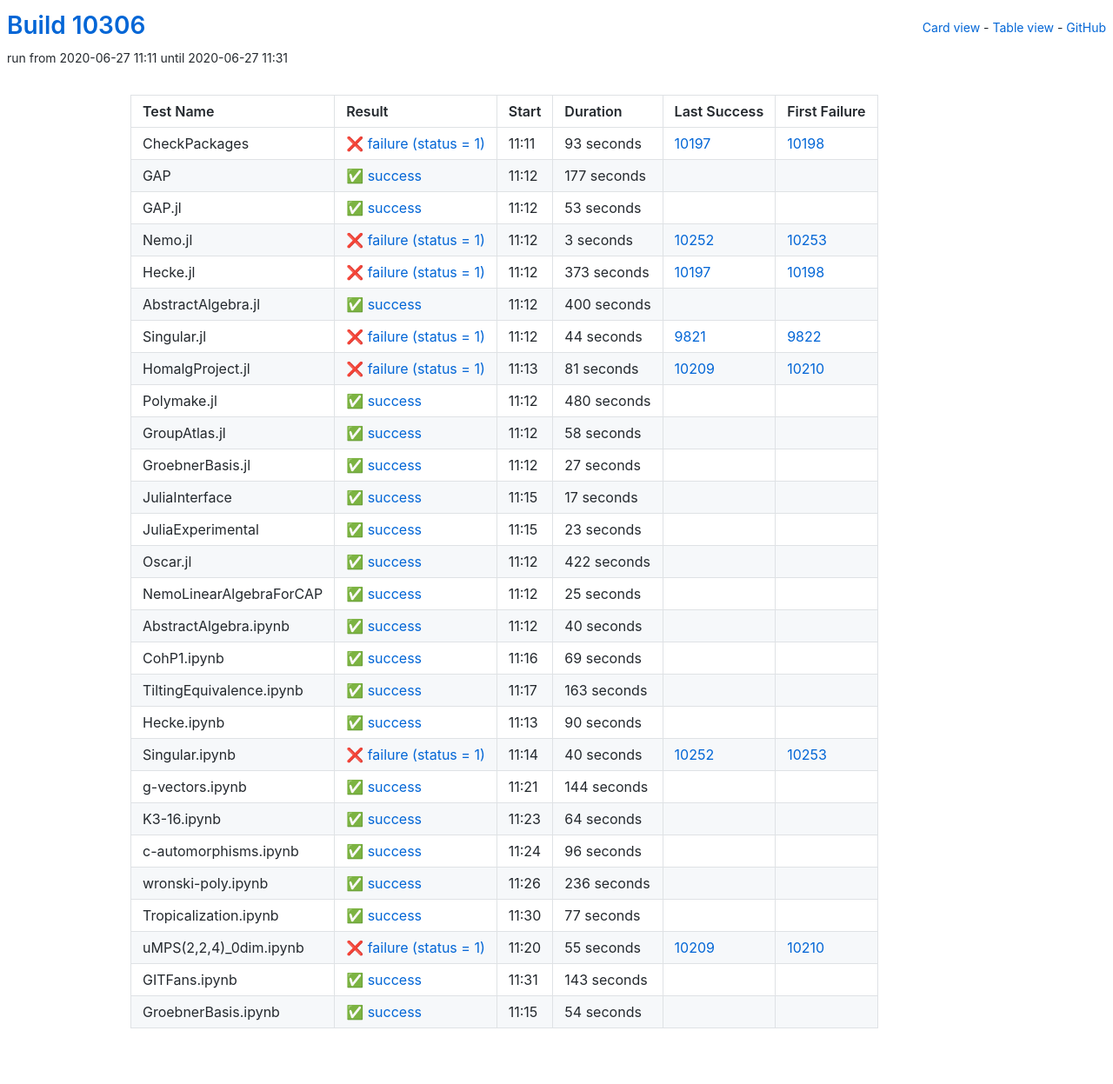
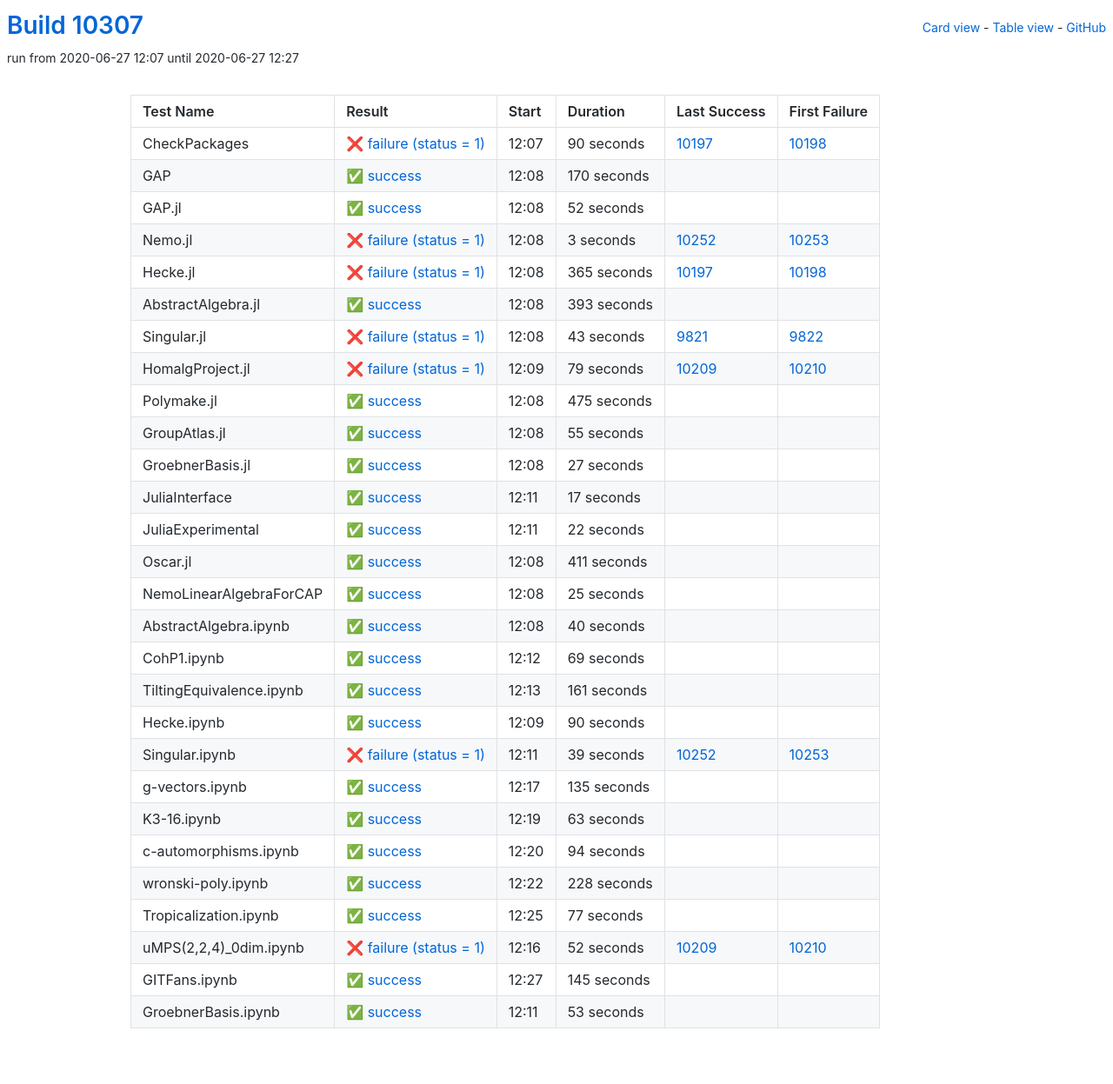
Before and after one commit to oscar-system/oscar-ci-status, a Jekyll site: the page built from table.html, in a window 1280 px wide. Shown: the whole page at 87% size. Built offline with Jekyll 4.4.1, drawn with Linux system fonts in a browser that asks for light colours.

Commit message:
Build #10307

```diff
--- a/_data/ci.yml
+++ b/_data/ci.yml
@@ -1,6 +1,6 @@
 ---
-build: 10306
-build_url: https://oscarci.mathematik.uni-kl.de/job/oscar/10306/
+build: 10307
+build_url: https://oscarci.mathematik.uni-kl.de/job/oscar/10307/
 job: oscar
 organization: oscar-system
 repo: oscar-ci-status
@@ -8,44 +8,44 @@
 tests:
 - name: CheckPackages
   id: checkpackages
-  log: https://oscarci.mathematik.uni-kl.de/job/oscar/10306/artifact/logs/build-10306/CheckPackages.log
-  start: 2020-06-27 11:11
+  log: https://oscarci.mathematik.uni-kl.de/job/oscar/10307/artifact/logs/build-10307/CheckPackages.log
+  start: 2020-06-27 12:07
   success: false
   exitcode: 1
   status: failure
-  duration: 93
+  duration: 90
   last_success: 10197
   last_success_url: https://oscarci.mathematik.uni-kl.de/job/oscar/10197/
   first_failure: 10198
   first_failure_url: https://oscarci.mathematik.uni-kl.de/job/oscar/10198/
 - name: GAP
   id: gap
-  log: https://oscarci.mathematik.uni-kl.de/job/oscar/10306/artifact/logs/build-10306/GAP.log
-  start: 2020-06-27 11:12
+  log: https://oscarci.mathematik.uni-kl.de/job/oscar/10307/artifact/logs/build-10307/GAP.log
+  start: 2020-06-27 12:08
   success: true
   exitcode: 0
   status: success
-  duration: 177
+  duration: 170
   last_success: false
   last_success_url:
   first_failure: false
   first_failure_url:
 - name: GAP.jl
   id: gap-jl
-  log: https://oscarci.mathematik.uni-kl.de/job/oscar/10306/artifact/logs/build-10306/GAP.jl.log
-  start: 2020-06-27 11:12
+  log: https://oscarci.mathematik.uni-kl.de/job/oscar/10307/artifact/logs/build-10307/GAP.jl.log
+  start: 2020-06-27 12:08
   success: true
   exitcode: 0
   status: success
-  duration: 53
+  duration: 52
   last_success: false
   last_success_url:
   first_failure: false
   first_failure_url:
 - name: Nemo.jl
   id: nemo-jl
-  log: https://oscarci.mathematik.uni-kl.de/job/oscar/10306/artifact/logs/build-10306/Nemo.jl.log
-  start: 2020-06-27 11:12
+  log: https://oscarci.mathematik.uni-kl.de/job/oscar/10307/artifact/logs/build-10307/Nemo.jl.log
+  start: 2020-06-27 12:08
   success: false
   exitcode: 1
   status: failure
@@ -56,80 +56,80 @@
   first_failure_url: https://oscarci.mathematik.uni-kl.de/job/oscar/10253/
 - name: Hecke.jl
   id: hecke-jl
-  log: https://oscarci.mathematik.uni-kl.de/job/oscar/10306/artifact/logs/build-10306/Hecke.jl.log
-  start: 2020-06-27 11:12
+  log: https://oscarci.mathematik.uni-kl.de/job/oscar/10307/artifact/logs/build-10307/Hecke.jl.log
+  start: 2020-06-27 12:08
   success: false
   exitcode: 1
   status: failure
-  duration: 373
+  duration: 365
   last_success: 10197
   last_success_url: https://oscarci.mathematik.uni-kl.de/job/oscar/10197/
   first_failure: 10198
   first_failure_url: https://oscarci.mathematik.uni-kl.de/job/oscar/10198/
 - name: AbstractAlgebra.jl
   id: abstractalgebra-jl
-  log: https://oscarci.mathematik.uni-kl.de/job/oscar/10306/artifact/logs/build-10306/AbstractAlgebra.jl.log
-  start: 2020-06-27 11:12
+  log: https://oscarci.mathematik.uni-kl.de/job/oscar/10307/artifact/logs/build-10307/AbstractAlgebra.jl.log
+  start: 2020-06-27 12:08
   success: true
   exitcode: 0
   status: success
-  duration: 400
+  duration: 393
   last_success: false
   last_success_url:
   first_failure: false
   first_failure_url:
 - name: Singular.jl
   id: singular-jl
-  log: https://oscarci.mathematik.uni-kl.de/job/oscar/10306/artifact/logs/build-10306/Singular.jl.log
-  start: 2020-06-27 11:12
+  log: https://oscarci.mathematik.uni-kl.de/job/oscar/10307/artifact/logs/build-10307/Singular.jl.log
+  start: 2020-06-27 12:08
   success: false
   exitcode: 1
   status: failure
-  duration: 44
+  duration: 43
   last_success: 9821
   last_success_url: https://oscarci.mathematik.uni-kl.de/job/oscar/9821/
   first_failure: 9822
   first_failure_url: https://oscarci.mathematik.uni-kl.de/job/oscar/9822/
 - name: HomalgProject.jl
   id: homalgproject-jl
-  log: https://oscarci.mathematik.uni-kl.de/job/oscar/10306/artifact/logs/build-10306/HomalgProject.jl.log
-  start: 2020-06-27 11:13
+  log: https://oscarci.mathematik.uni-kl.de/job/oscar/10307/artifact/logs/build-10307/HomalgProject.jl.log
+  start: 2020-06-27 12:09
   success: false
   exitcode: 1
   status: failure
-  duration: 81
+  duration: 79
   last_success: 10209
   last_success_url: https://oscarci.mathematik.uni-kl.de/job/oscar/10209/
   first_failure: 10210
   first_failure_url: https://oscarci.mathematik.uni-kl.de/job/oscar/10210/
 - name: Polymake.jl
   id: polymake-jl
-  log: https://oscarci.mathematik.uni-kl.de/job/oscar/10306/artifact/logs/build-10306/Polymake.jl.log
-  start: 2020-06-27 11:12
+  log: https://oscarci.mathematik.uni-kl.de/job/oscar/10307/artifact/logs/build-10307/Polymake.jl.log
+  start: 2020-06-27 12:08
   success: true
   exitcode: 0
   status: success
-  duration: 480
+  duration: 475
   last_success: false
   last_success_url:
   first_failure: false
   first_failure_url:
 - name: GroupAtlas.jl
   id: groupatlas-jl
-  log: https://oscarci.mathematik.uni-kl.de/job/oscar/10306/artifact/logs/build-10306/GroupAtlas.jl.log
-  start: 2020-06-27 11:12
+  log: https://oscarci.mathematik.uni-kl.de/job/oscar/10307/artifact/logs/build-10307/GroupAtlas.jl.log
+  start: 2020-06-27 12:08
   success: true
   exitcode: 0
   status: success
-  duration: 58
+  duration: 55
   last_success: false
   last_success_url:
   first_failure: false
   first_failure_url:
 - name: GroebnerBasis.jl
   id: groebnerbasis-jl
-  log: https://oscarci.mathematik.uni-kl.de/job/oscar/10306/artifact/logs/build-10306/GroebnerBasis.jl.log
-  start: 2020-06-27 11:12
+  log: https://oscarci.mathematik.uni-kl.de/job/oscar/10307/artifact/logs/build-10307/GroebnerBasis.jl.log
+  start: 2020-06-27 12:08
   success: true
   exitcode: 0
   status: success
@@ -140,8 +140,8 @@
   first_failure_url:
 - name: JuliaInterface
   id: juliainterface
-  log: https://oscarci.mathematik.uni-kl.de/job/oscar/10306/artifact/logs/build-10306/JuliaInterface.log
-  start: 2020-06-27 11:15
+  log: https://oscarci.mathematik.uni-kl.de/job/oscar/10307/artifact/logs/build-10307/JuliaInterface.log
+  start: 2020-06-27 12:11
   success: true
   exitcode: 0
   status: success
@@ -152,32 +152,32 @@
   first_failure_url:
 - name: JuliaExperimental
   id: juliaexperimental
-  log: https://oscarci.mathematik.uni-kl.de/job/oscar/10306/artifact/logs/build-10306/JuliaExperimental.log
-  start: 2020-06-27 11:15
+  log: https://oscarci.mathematik.uni-kl.de/job/oscar/10307/artifact/logs/build-10307/JuliaExperimental.log
+  start: 2020-06-27 12:11
   success: true
   exitcode: 0
   status: success
-  duration: 23
+  duration: 22
   last_success: false
   last_success_url:
   first_failure: false
   first_failure_url:
 - name: Oscar.jl
   id: oscar-jl
-  log: https://oscarci.mathematik.uni-kl.de/job/oscar/10306/artifact/logs/build-10306/Oscar.jl.log
-  start: 2020-06-27 11:12
+  log: https://oscarci.mathematik.uni-kl.de/job/oscar/10307/artifact/logs/build-10307/Oscar.jl.log
+  start: 2020-06-27 12:08
   success: true
   exitcode: 0
   status: success
-  duration: 422
+  duration: 411
   last_success: false
   last_success_url:
   first_failure: false
   first_failure_url:
 - name: NemoLinearAlgebraForCAP
   id: nemolinearalgebraforcap
-  log: https://oscarci.mathematik.uni-kl.de/job/oscar/10306/artifact/logs/build-10306/NemoLinearAlgebraForCAP.log
-  start: 2020-06-27 11:12
+  log: https://oscarci.mathematik.uni-kl.de/job/oscar/10307/artifact/logs/build-10307/NemoLinearAlgebraForCAP.log
+  start: 2020-06-27 12:08
   success: true
   exitcode: 0
   status: success
@@ -188,8 +188,8 @@
   first_failure_url:
 - name: AbstractAlgebra.ipynb
   id: abstractalgebra-ipynb
-  log: https://oscarci.mathematik.uni-kl.de/job/oscar/10306/artifact/logs/build-10306/AbstractAlgebra.ipynb.log
-  start: 2020-06-27 11:12
+  log: https://oscarci.mathematik.uni-kl.de/job/oscar/10307/artifact/logs/build-10307/AbstractAlgebra.ipynb.log
+  start: 2020-06-27 12:08
   success: true
   exitcode: 0
   status: success
@@ -200,8 +200,8 @@
   first_failure_url:
 - name: CohP1.ipynb
   id: cohp1-ipynb
-  log: https://oscarci.mathematik.uni-kl.de/job/oscar/10306/artifact/logs/build-10306/CohP1.ipynb.log
-  start: 2020-06-27 11:16
+  log: https://oscarci.mathematik.uni-kl.de/job/oscar/10307/artifact/logs/build-10307/CohP1.ipynb.log
+  start: 2020-06-27 12:12
   success: true
   exitcode: 0
   status: success
@@ -212,20 +212,20 @@
   first_failure_url:
 - name: TiltingEquivalence.ipynb
   id: tiltingequivalence-ipynb
-  log: https://oscarci.mathematik.uni-kl.de/job/oscar/10306/artifact/logs/build-10306/TiltingEquivalence.ipynb.log
-  start: 2020-06-27 11:17
+  log: https://oscarci.mathematik.uni-kl.de/job/oscar/10307/artifact/logs/build-10307/TiltingEquivalence.ipynb.log
+  start: 2020-06-27 12:13
   success: true
   exitcode: 0
   status: success
-  duration: 163
+  duration: 161
   last_success: false
   last_success_url:
   first_failure: false
   first_failure_url:
 - name: Hecke.ipynb
   id: hecke-ipynb
-  log: https://oscarci.mathematik.uni-kl.de/job/oscar/10306/artifact/logs/build-10306/Hecke.ipynb.log
-  start: 2020-06-27 11:13
+  log: https://oscarci.mathematik.uni-kl.de/job/oscar/10307/artifact/logs/build-10307/Hecke.ipynb.log
+  start: 2020-06-27 12:09
   success: true
   exitcode: 0
   status: success
@@ -236,68 +236,68 @@
   first_failure_url:
 - name: Singular.ipynb
   id: singular-ipynb
-  log: https://oscarci.mathematik.uni-kl.de/job/oscar/10306/artifact/logs/build-10306/Singular.ipynb.log
-  start: 2020-06-27 11:14
+  log: https://oscarci.mathematik.uni-kl.de/job/oscar/10307/artifact/logs/build-10307/Singular.ipynb.log
+  start: 2020-06-27 12:11
   success: false
   exitcode: 1
   status: failure
-  duration: 40
+  duration: 39
   last_success: 10252
   last_success_url: https://oscarci.mathematik.uni-kl.de/job/oscar/10252/
   first_failure: 10253
   first_failure_url: https://oscarci.mathematik.uni-kl.de/job/oscar/10253/
 - name: g-vectors.ipynb
   id: g-vectors-ipynb
-  log: https://oscarci.mathematik.uni-kl.de/job/oscar/10306/artifact/logs/build-10306/g-vectors.ipynb.log
-  start: 2020-06-27 11:21
+  log: https://oscarci.mathematik.uni-kl.de/job/oscar/10307/artifact/logs/build-10307/g-vectors.ipynb.log
+  start: 2020-06-27 12:17
   success: true
   exitcode: 0
   status: success
-  duration: 144
+  duration: 135
   last_success: false
   last_success_url:
   first_failure: false
   first_failure_url:
 - name: K3-16.ipynb
   id: k3-16-ipynb
-  log: https://oscarci.mathematik.uni-kl.de/job/oscar/10306/artifact/logs/build-10306/K3-16.ipynb.log
-  start: 2020-06-27 11:23
+  log: https://oscarci.mathematik.uni-kl.de/job/oscar/10307/artifact/logs/build-10307/K3-16.ipynb.log
+  start: 2020-06-27 12:19
   success: true
   exitcode: 0
   status: success
-  duration: 64
+  duration: 63
   last_success: false
   last_success_url:
   first_failure: false
   first_failure_url:
 - name: c-automorphisms.ipynb
   id: c-automorphisms-ipynb
-  log: https://oscarci.mathematik.uni-kl.de/job/oscar/10306/artifact/logs/build-10306/c-automorphisms.ipynb.log
-  start: 2020-06-27 11:24
+  log: https://oscarci.mathematik.uni-kl.de/job/oscar/10307/artifact/logs/build-10307/c-automorphisms.ipynb.log
+  start: 2020-06-27 12:20
   success: true
   exitcode: 0
   status: success
-  duration: 96
+  duration: 94
   last_success: false
   last_success_url:
   first_failure: false
   first_failure_url:
 - name: wronski-poly.ipynb
   id: wronski-poly-ipynb
-  log: https://oscarci.mathematik.uni-kl.de/job/oscar/10306/artifact/logs/build-10306/wronski-poly.ipynb.log
-  start: 2020-06-27 11:26
+  log: https://oscarci.mathematik.uni-kl.de/job/oscar/10307/artifact/logs/build-10307/wronski-poly.ipynb.log
+  start: 2020-06-27 12:22
   success: true
   exitcode: 0
   status: success
-  duration: 236
+  duration: 228
   last_success: false
   last_success_url:
   first_failure: false
   first_failure_url:
 - name: Tropicalization.ipynb
   id: tropicalization-ipynb
-  log: https://oscarci.mathematik.uni-kl.de/job/oscar/10306/artifact/logs/build-10306/Tropicalization.ipynb.log
-  start: 2020-06-27 11:30
+  log: https://oscarci.mathematik.uni-kl.de/job/oscar/10307/artifact/logs/build-10307/Tropicalization.ipynb.log
+  start: 2020-06-27 12:25
   success: true
   exitcode: 0
   status: success
@@ -308,36 +308,36 @@
   first_failure_url:
 - name: uMPS(2,2,4)_0dim.ipynb
   id: umps-2-2-4-0dim-ipynb
-  log: https://oscarci.mathematik.uni-kl.de/job/oscar/10306/artifact/logs/build-10306/uMPS-2-2-4-_0dim.ipynb.log
-  start: 2020-06-27 11:20
+  log: https://oscarci.mathematik.uni-kl.de/job/oscar/10307/artifact/logs/build-10307/uMPS-2-2-4-_0dim.ipynb.log
+  start: 2020-06-27 12:16
   success: false
   exitcode: 1
   status: failure
-  duration: 55
+  duration: 52
   last_success: 10209
   last_success_url: https://oscarci.mathematik.uni-kl.de/job/oscar/10209/
   first_failure: 10210
   first_failure_url: https://oscarci.mathematik.uni-kl.de/job/oscar/10210/
 - name: GITFans.ipynb
   id: gitfans-ipynb
-  log: https://oscarci.mathematik.uni-kl.de/job/oscar/10306/artifact/logs/build-10306/GITFans.ipynb.log
-  start: 2020-06-27 11:31
+  log: https://oscarci.mathematik.uni-kl.de/job/oscar/10307/artifact/logs/build-10307/GITFans.ipynb.log
+  start: 2020-06-27 12:27
   success: true
   exitcode: 0
   status: success
-  duration: 143
+  duration: 145
   last_success: false
   last_success_url:
   first_failure: false
   first_failure_url:
 - name: GroebnerBasis.ipynb
   id: groebnerbasis-ipynb
-  log: https://oscarci.mathematik.uni-kl.de/job/oscar/10306/artifact/logs/build-10306/GroebnerBasis.ipynb.log
-  start: 2020-06-27 11:15
+  log: https://oscarci.mathematik.uni-kl.de/job/oscar/10307/artifact/logs/build-10307/GroebnerBasis.ipynb.log
+  start: 2020-06-27 12:11
   success: true
   exitcode: 0
   status: success
-  duration: 54
+  duration: 53
   last_success: false
   last_success_url:
   first_failure: false
```
Also changed, not shown: README.md.
